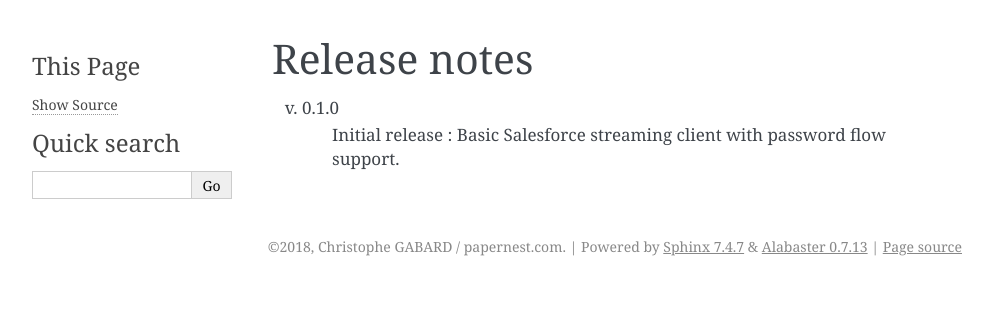
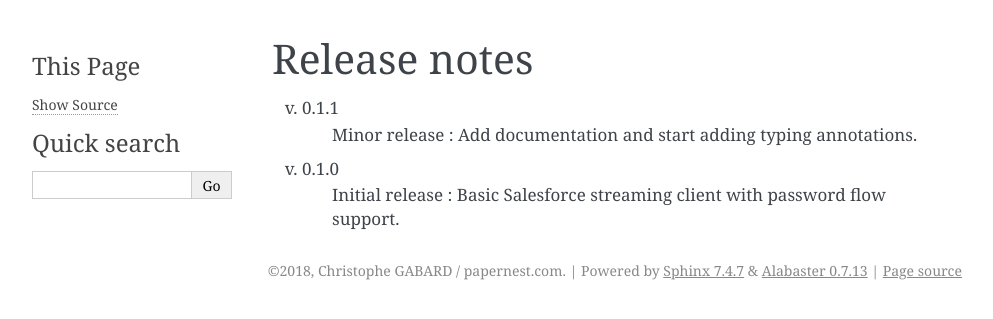
Before and after one commit to papernest/aio_sf_streaming, a Sphinx documentation site: the page built from docs/release.rst, in a window 1280 px wide. Shown: the top 319 px of the page, without its empty margins (148-1141 px from the left). Built offline with Sphinx 7.4.7, drawn with Linux system fonts in a browser that asks for light colours; the version number could not be read and is left out.

Commit message:
Release v.0.1.1

```diff
--- a/README.rst
+++ b/README.rst
@@ -124,7 +124,8 @@ You can install development dependencies with:
 Release history
 ---------------
 
-**v. 0.1.0**: Initial release
+- **v. 0.1.1**: Add documentation and initial typing information.
+- **v. 0.1.0**: Initial release.
 
 
 License
--- a/aio_sf_streaming/__version__.py
+++ b/aio_sf_streaming/__version__.py
@@ -2,6 +2,6 @@
 Version definition
 """
 
-VERSION = (0, 1, 0)
+VERSION = (0, 1, 1)
 
 __version__ = '.'.join(map(str, VERSION))
--- a/docs/release.rst
+++ b/docs/release.rst
@@ -3,6 +3,8 @@
 Release notes
 =============
 
+v. 0.1.1
+    Minor release : Add documentation and start adding typing annotations.
 v. 0.1.0
     Initial release : Basic Salesforce streaming client with password flow
     support.
```
